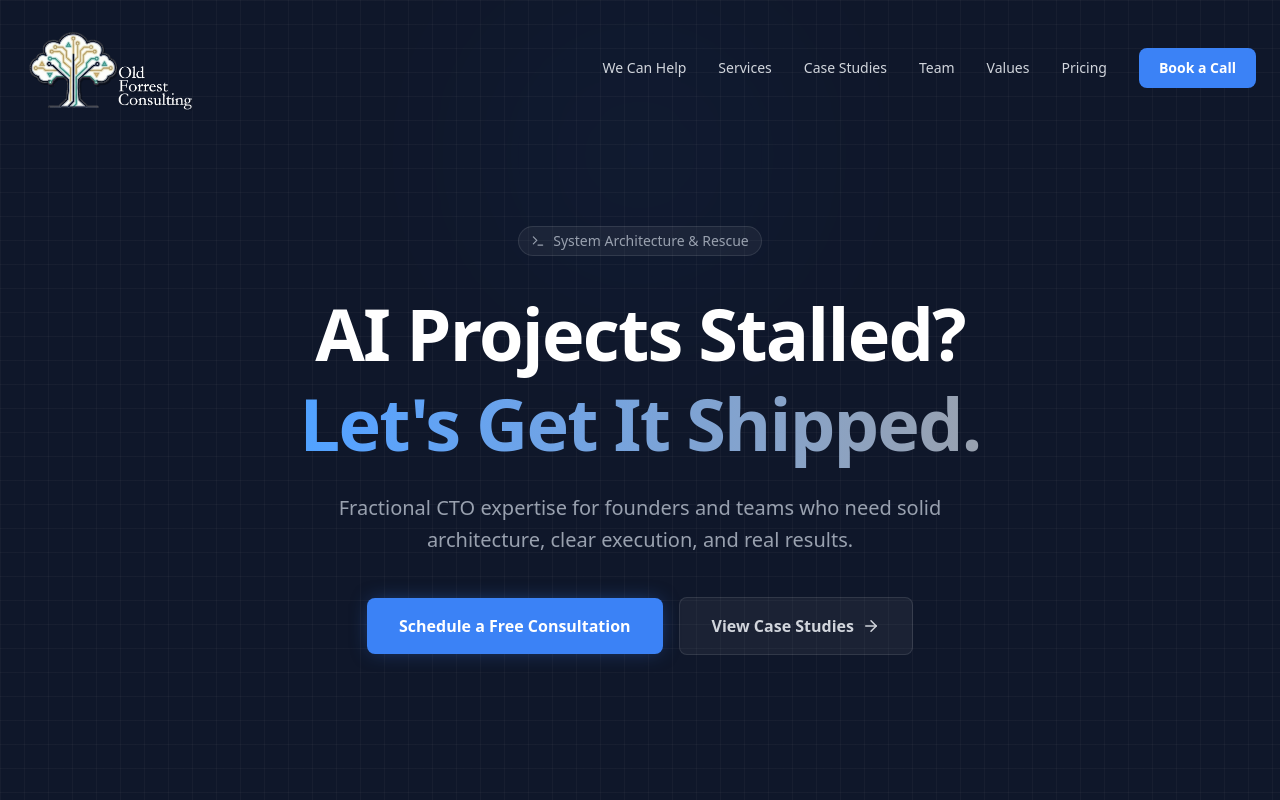
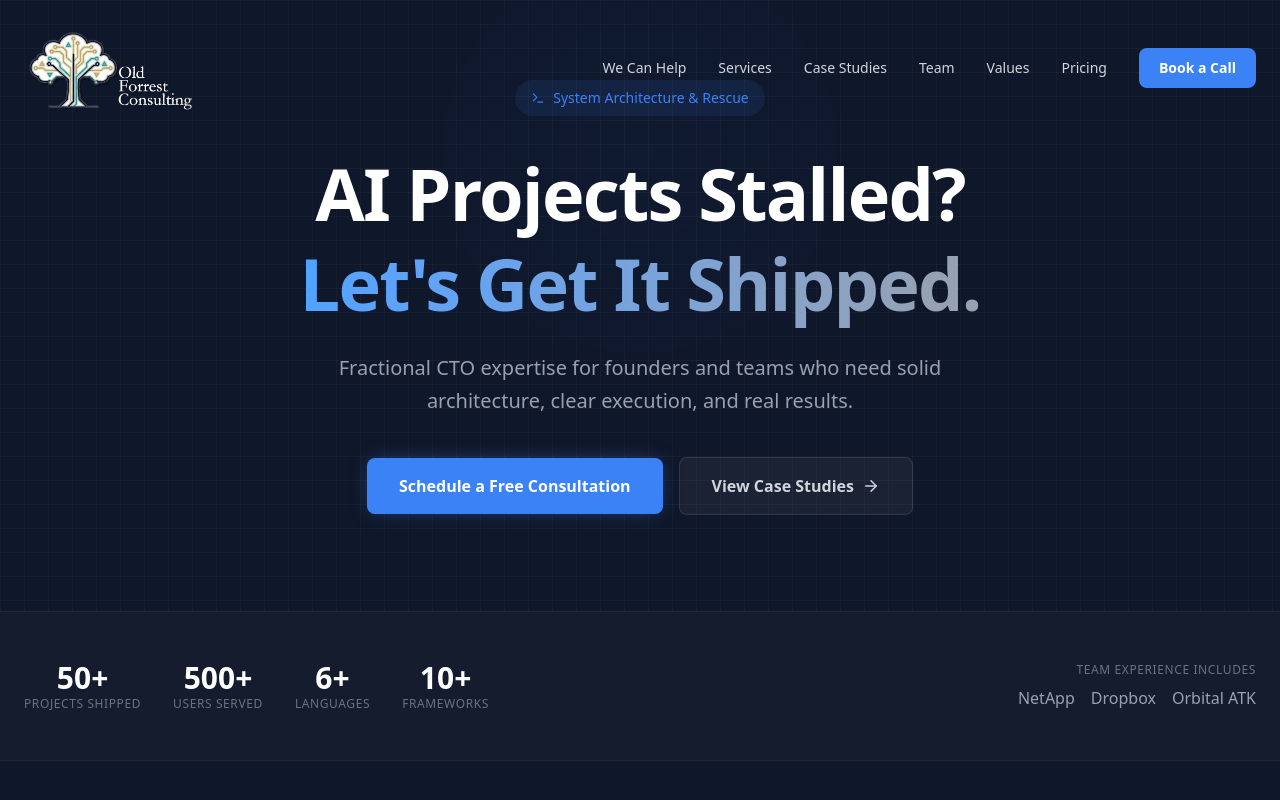
Before and after one commit to thegian7/OldForrestConsulting, a Next.js app: page / in a window 1280 px wide. Shown: the top 800 px of the page. Built offline with nearby package versions, Linux system fonts and the light colour scheme.

Commit message:
Refine hero spacing and update badge styling

```diff
--- a/components/Hero.tsx
+++ b/components/Hero.tsx
@@ -6,7 +6,7 @@ import Link from "next/link";
 
 export default function Hero() {
     return (
-        <section className="relative min-h-screen flex items-center justify-center overflow-hidden pt-20">
+        <section className="relative min-h-screen lg:min-h-[600px] flex items-center justify-center overflow-hidden pt-32 md:pt-20 py-24">
             {/* Background Elements */}
             <div className="absolute inset-0 z-0">
                 <div className="absolute inset-0 bg-[linear-gradient(to_right,#80808012_1px,transparent_1px),linear-gradient(to_bottom,#80808012_1px,transparent_1px)] bg-[size:24px_24px]"></div>
@@ -18,7 +18,7 @@ export default function Hero() {
                     initial={{ opacity: 0, y: 20 }}
                     animate={{ opacity: 1, y: 0 }}
                     transition={{ duration: 0.5 }}
-                    className="inline-flex items-center gap-2 px-3 py-1 rounded-full bg-white/5 border border-white/10 text-sm text-gray-400 mb-8"
+                    className="inline-flex items-center gap-2 px-4 py-2 rounded-full bg-primary/10 text-sm text-primary font-medium mb-8"
                 >
                     <Terminal size={14} />
                     <span>System Architecture & Rescue</span>
```
